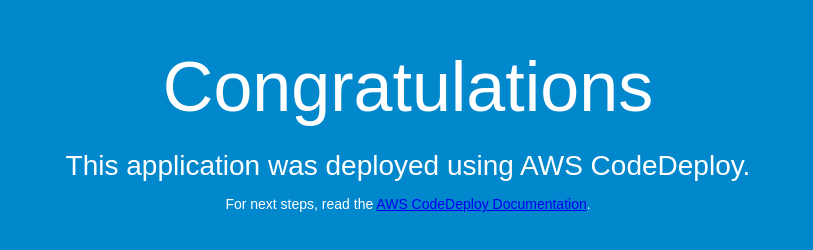
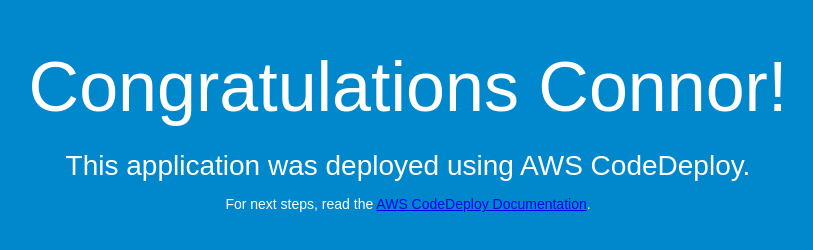
Before and after one commit to connor11528/deploy-to-github, a plain HTML site: page index.html in a window 1280 px wide. Shown: the whole page, without its empty margins (232-1045 px from the left). Drawn offline with Linux system fonts and the light colour scheme.

Commit message:
customize file

```diff
--- a/index.html
+++ b/index.html
@@ -26,7 +26,7 @@
 </head>
 <body>
   <div align="center">
-    <h1>Congratulations</h1>
+    <h1>Congratulations Connor!</h1>
     <h2>This application was deployed using AWS CodeDeploy.</h2>
     <p>For next steps, read the <a href="http://aws.amazon.com/documentation/codedeploy">AWS CodeDeploy Documentation</a>.</p>
   </div>
```
